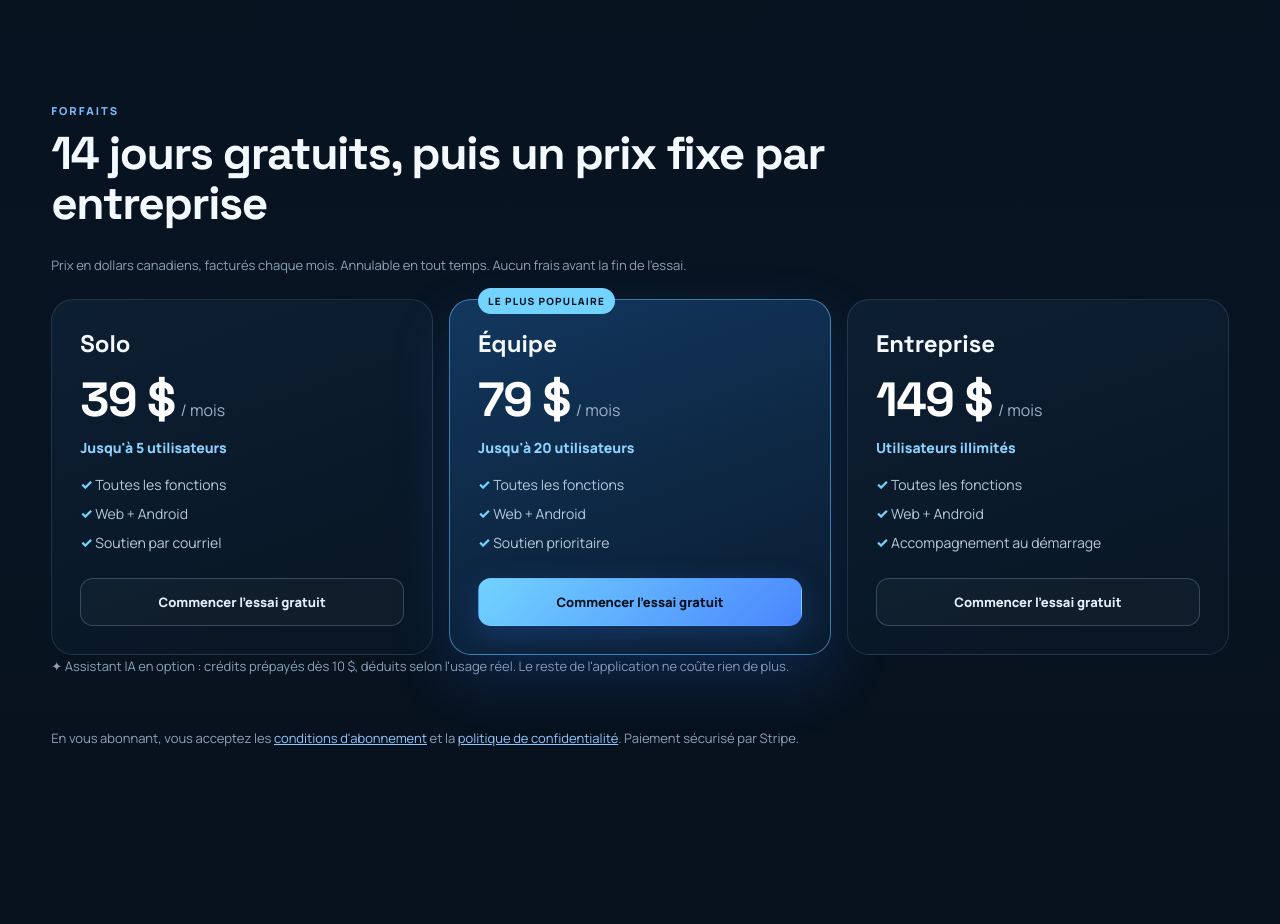
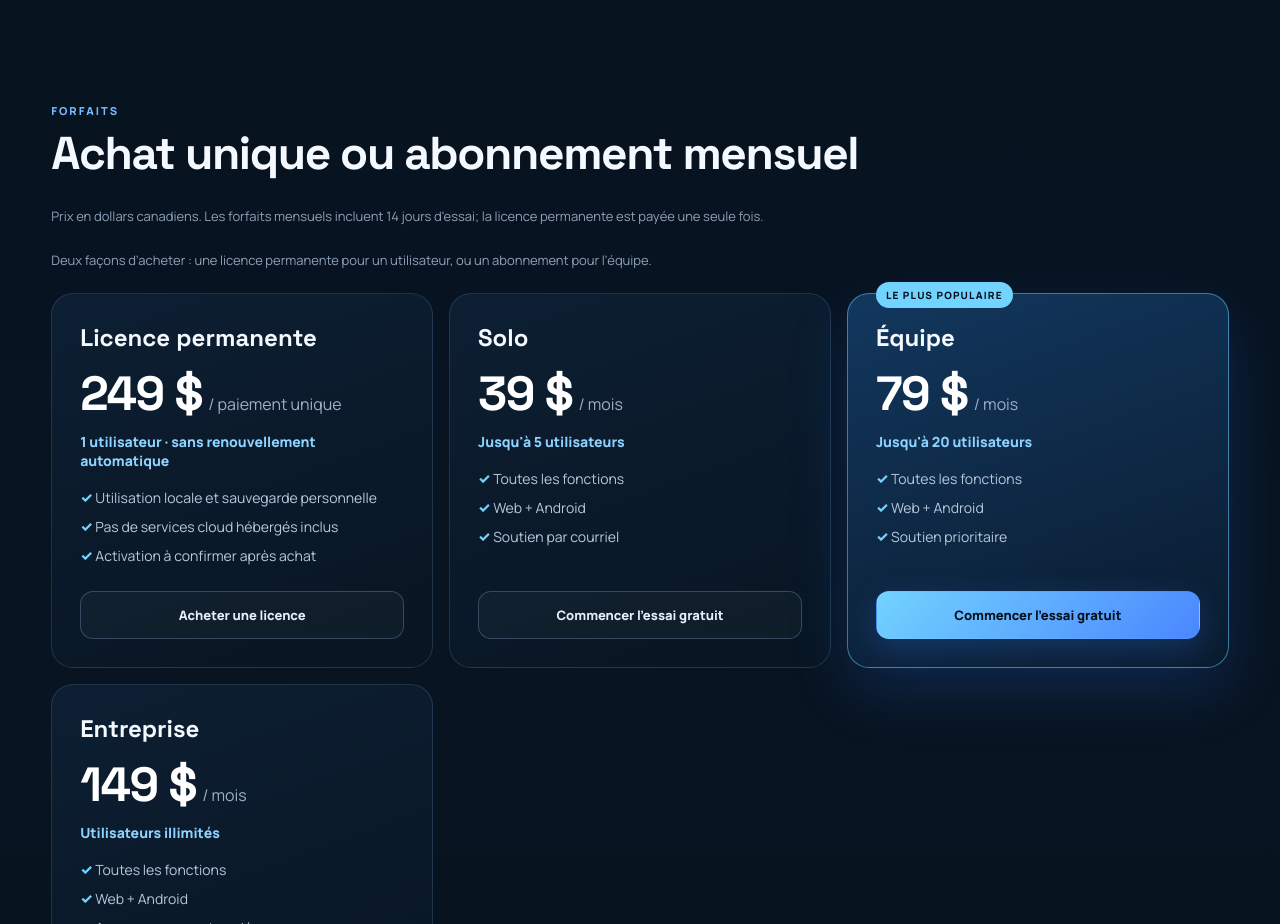
Before and after one commit to bisaillonpatrick1979-dev/hailite-labs, a plain HTML site: page public/hailite-manager.html in a window 1280 px wide. Shown: the part 1220-2144 px from the top of the page. Drawn offline with Linux system fonts and the light colour scheme.

Commit message:
feat(commerce): afficher licence permanente 249 CAD en plus des 3 forfaits mensuels

```diff
--- a/public/hailite-manager.html
+++ b/public/hailite-manager.html
@@ -72,11 +72,28 @@
 
     <section class="section" id="forfaits" aria-labelledby="titre-forfaits">
       <p class="kicker" data-fr>FORFAITS</p><p class="kicker" data-en>PRICING</p>
-      <h2 id="titre-forfaits"><span data-fr>14 jours gratuits, puis un prix fixe par entreprise</span><span data-en>14 days free, then one flat price per company</span></h2>
-      <p class="pm-note" data-fr>Prix en dollars canadiens, facturés chaque mois. Annulable en tout temps. Aucun frais avant la fin de l'essai.</p>
-      <p class="pm-note" data-en>Prices in Canadian dollars, billed monthly. Cancel anytime. No charge before the trial ends.</p>
+      <h2 id="titre-forfaits"><span data-fr>Achat unique ou abonnement mensuel</span><span data-en>One-time purchase or monthly plans</span></h2>
+      <p class="pm-note" data-fr>Prix en dollars canadiens. Les forfaits mensuels incluent 14 jours d'essai; la licence permanente est payée une seule fois.</p>
+      <p class="pm-note" data-en>Prices in Canadian dollars. Monthly plans include a 14-day trial; the permanent licence is a one-time payment.</p>
 
+      <p class="pm-note" data-fr>Deux façons d’acheter : une licence permanente pour un utilisateur, ou un abonnement pour l’équipe.</p>
+      <p class="pm-note" data-en>Two ways to buy: a one-time permanent single-user licence, or a team subscription.</p>
       <div class="pm-plans">
+        <article class="pm-plan">
+          <h3 data-fr>Licence permanente</h3><h3 data-en>Permanent licence</h3>
+          <p class="pm-price"><strong>249 $</strong><span data-fr> / paiement unique</span><span data-en> / one-time</span></p>
+          <p class="pm-users" data-fr>1 utilisateur · sans renouvellement automatique</p>
+          <p class="pm-users" data-en>1 user · no recurring payments</p>
+          <ul>
+            <li data-fr>Utilisation locale et sauvegarde personnelle</li><li data-en>Local use and personal backups</li>
+            <li data-fr>Pas de services cloud hébergés inclus</li><li data-en>No hosted cloud service included</li>
+            <li data-fr>Activation à confirmer après achat</li><li data-en>Activation confirmed after payment</li>
+          </ul>
+          <button class="btn btn-ghost pm-buy" type="button" data-palier="perpetual">
+            <span data-fr>Acheter une licence</span><span data-en>Buy a licence</span>
+          </button>
+        </article>
+
         <article class="pm-plan">
           <h3>Solo</h3>
           <p class="pm-price"><strong>39 $</strong><span data-fr>/ mois</span><span data-en>/ month</span></p>
```
